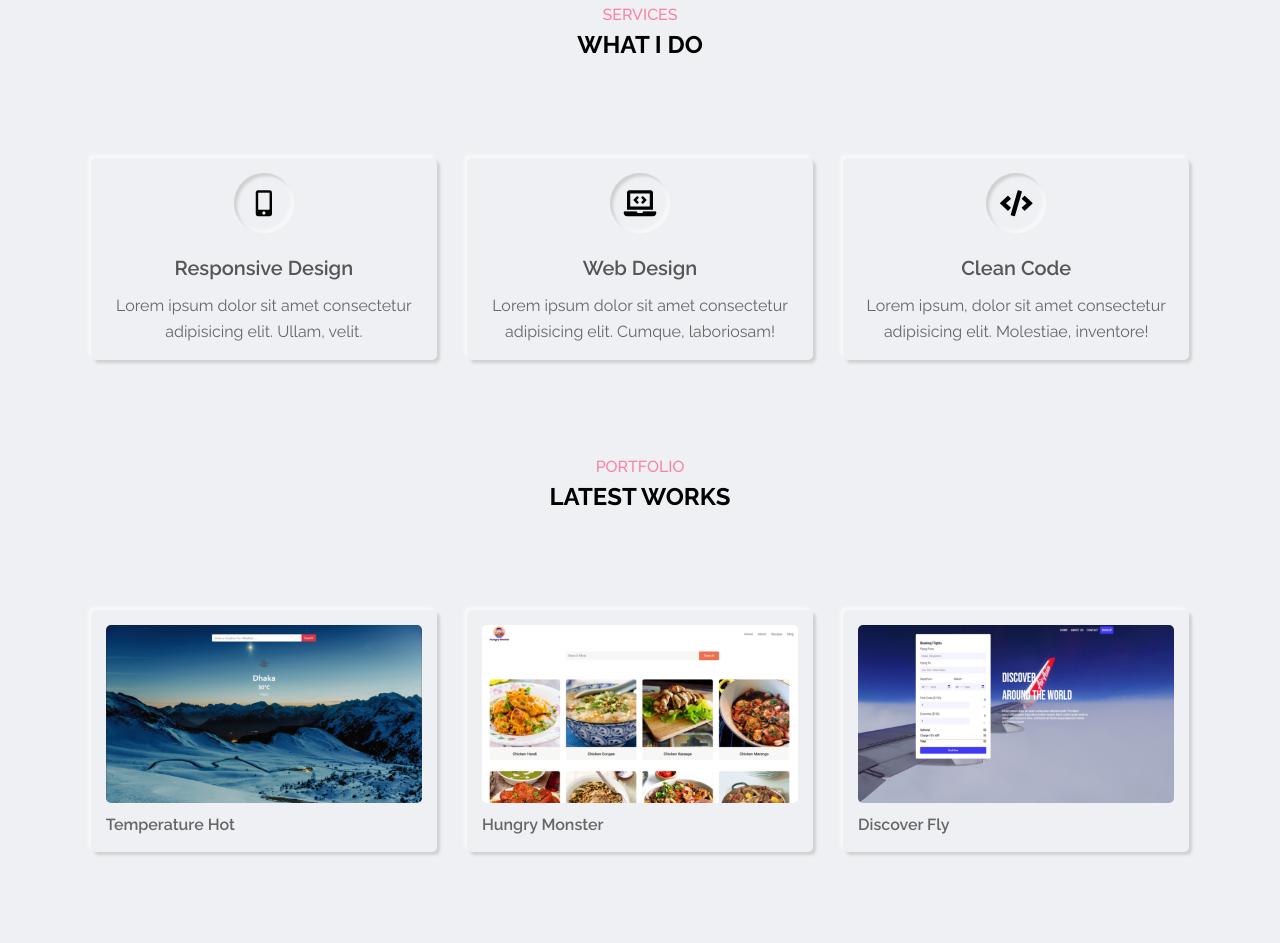
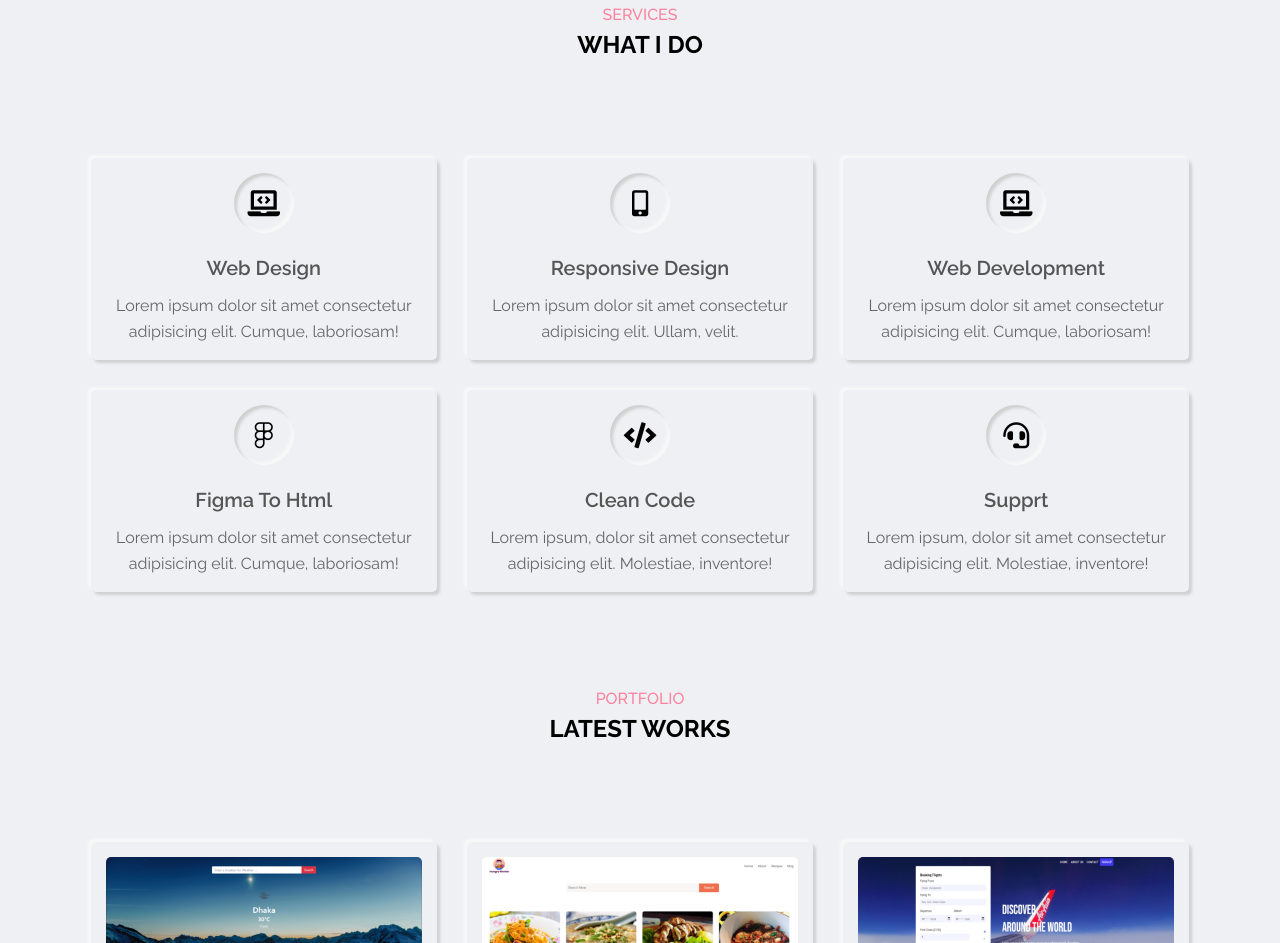
Before and after one commit to sabbir-320/Portfolio.me, a plain HTML site: page index.html in a window 1280 px wide. Shown: the part 2059-3002 px from the top of the page. Drawn offline with Linux system fonts and the light colour scheme.

Commit message:
services added

```diff
--- a/index.html
+++ b/index.html
@@ -245,6 +245,17 @@
           <div class="cart outer-shadow">
             <div class="cart-body">
               <div class="icon-box inner-shadow">
+                <i class="fas fa-laptop-code"></i>
+              </div>
+              <h3>web design</h3>
+              <p>Lorem ipsum dolor sit amet consectetur adipisicing elit. Cumque, laboriosam!</p>
+            </div>
+          </div>
+        </div>
+        <div class="column-33 row">
+          <div class="cart outer-shadow">
+            <div class="cart-body">
+              <div class="icon-box inner-shadow">
                 <i class="fas fa-mobile-alt"></i>
               </div>
               <h3>Responsive design</h3>
@@ -258,7 +269,18 @@
               <div class="icon-box inner-shadow">
                 <i class="fas fa-laptop-code"></i>
               </div>
-              <h3>web design</h3>
+              <h3>web development</h3>
+              <p>Lorem ipsum dolor sit amet consectetur adipisicing elit. Cumque, laboriosam!</p>
+            </div>
+          </div>
+        </div>
+        <div class="column-33 row">
+          <div class="cart outer-shadow">
+            <div class="cart-body">
+              <div class="icon-box inner-shadow">
+                <i class="fab fa-figma"></i>
+              </div>
+              <h3>figma to html</h3>
               <p>Lorem ipsum dolor sit amet consectetur adipisicing elit. Cumque, laboriosam!</p>
             </div>
           </div>
@@ -270,6 +292,17 @@
                 <i class="fas fa-code"></i>
               </div>
               <h3>clean code</h3>
+              <p>Lorem ipsum, dolor sit amet consectetur adipisicing elit. Molestiae, inventore!</p>
+            </div>
+          </div>
+        </div>
+        <div class="column-33 row">
+          <div class="cart outer-shadow">
+            <div class="cart-body">
+              <div class="icon-box inner-shadow">
+                <i class="fas fa-headset"></i>
+              </div>
+              <h3>Supprt</h3>
               <p>Lorem ipsum, dolor sit amet consectetur adipisicing elit. Molestiae, inventore!</p>
             </div>
           </div>
```
